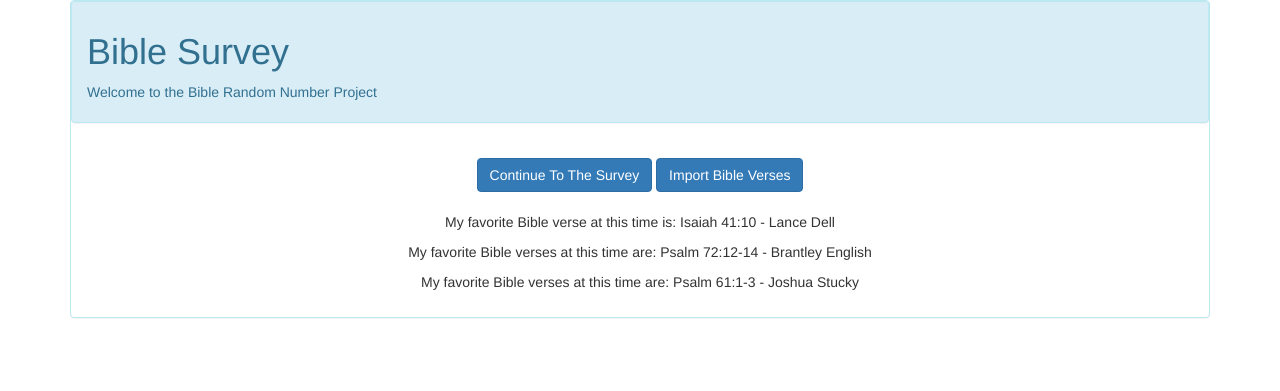
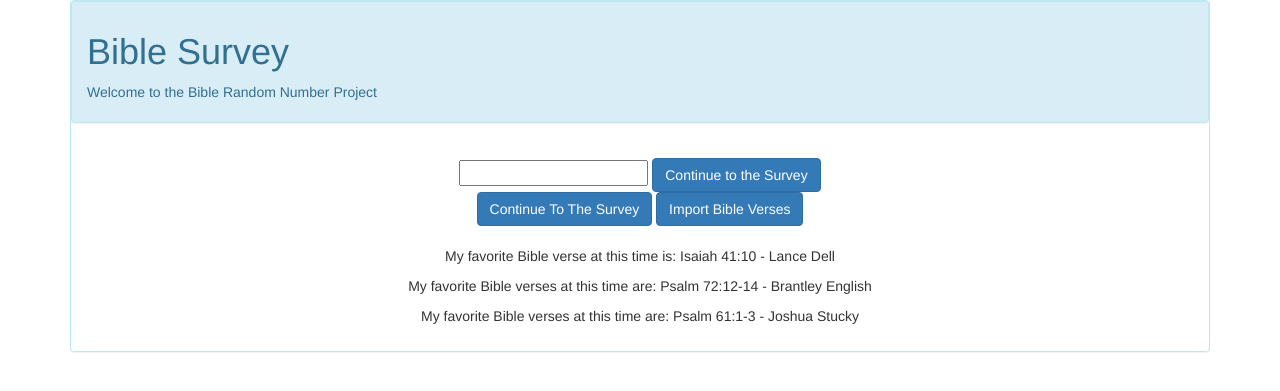
Before and after one commit to hliatuudotedu/biblesurvey, a Django app: template templates/survey/main.html in a window 1280 px wide. Shown: the top 391 px of the page. Run offline with Django 3.2, Linux system fonts and the light colour scheme; the template is opened without the code that fills it, so the values that code supplies are empty; some libraries are stand-ins or nearby versions.

Commit message:
number of questions form

```diff
--- a/survey/views.py
+++ b/survey/views.py
@@ -12,7 +12,8 @@ def index(request):
 
 
 def main_function(request):
-    return render(request, 'survey/main.html')
+    form = NumberOfQuestionsForm
+    return render(request, 'survey/main.html', {'form': form})
 
 
 def import_questions_choices(request):
--- a/templates/survey/main.html
+++ b/templates/survey/main.html
@@ -13,6 +13,10 @@
             </div>
         {% endif %}
         <div class="text-center">
+            <form action="{% url 'survey_processing' provider_name='group1' survey_name='Bible' %}">
+                <input type="number">
+                <button class="btn btn-primary" type="submit">Continue to the Survey</button>
+            </form>
             <a class="btn btn-primary"
                href="{% url 'survey_processing' provider_name='group1' survey_name='Bible' %}">
                 Continue To The Survey
```
